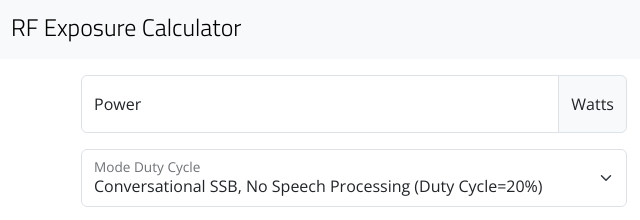
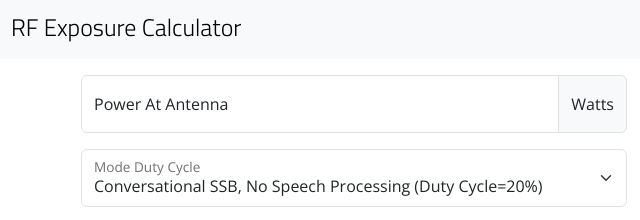
Before and after one commit to j4nr6n/rf-exposure, a website built with webpack: page src/index.html in a window 1280 px wide. Shown: the top 220 px of the page, 1-641 px from the left. Built offline with nearby package versions, Linux system fonts and the light colour scheme; what rf-exposure-calculator would draw is missing.

Commit message:
add more information to power label

```diff
--- a/src/index.html
+++ b/src/index.html
@@ -62,8 +62,8 @@
                 <form id="params" class="col-lg-6 mb-4">
                     <div class="input-group mb-3">
                         <div class="form-floating">
-                            <input type="number" step="0.0001" min="0" class="form-control" id="power" placeholder="Power">
-                            <label for="power">Power</label>
+                            <input type="number" step="0.0001" min="0" class="form-control" id="power" placeholder="Power At Antenna">
+                            <label for="power">Power At Antenna</label>
                         </div>
                         <span class="input-group-text">Watts</span>
                     </div>
```
Also changed, not shown: dist/index.html.
